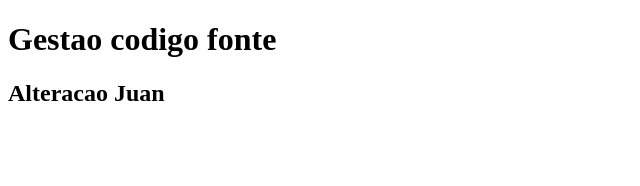
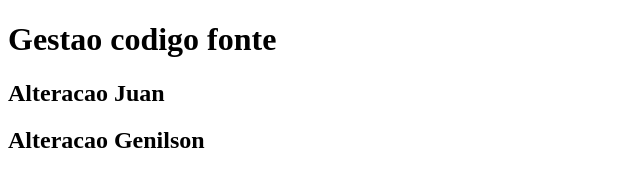
Before and after one commit to pibouss/SCM, a plain HTML site: page index.html in a window 1280 px wide. Shown: the whole page, without its empty margins (0-640 px from the left). Drawn offline with Linux system fonts and the light colour scheme.

Commit message:
Alteração Genilson

```diff
--- a/index.html
+++ b/index.html
@@ -9,5 +9,6 @@
 <body>
     <h1>Gestao codigo fonte</h1>
     <h2>Alteracao Juan</h2>
+    <h2>Alteracao Genilson</h2>
 </body>
 </html>
```
